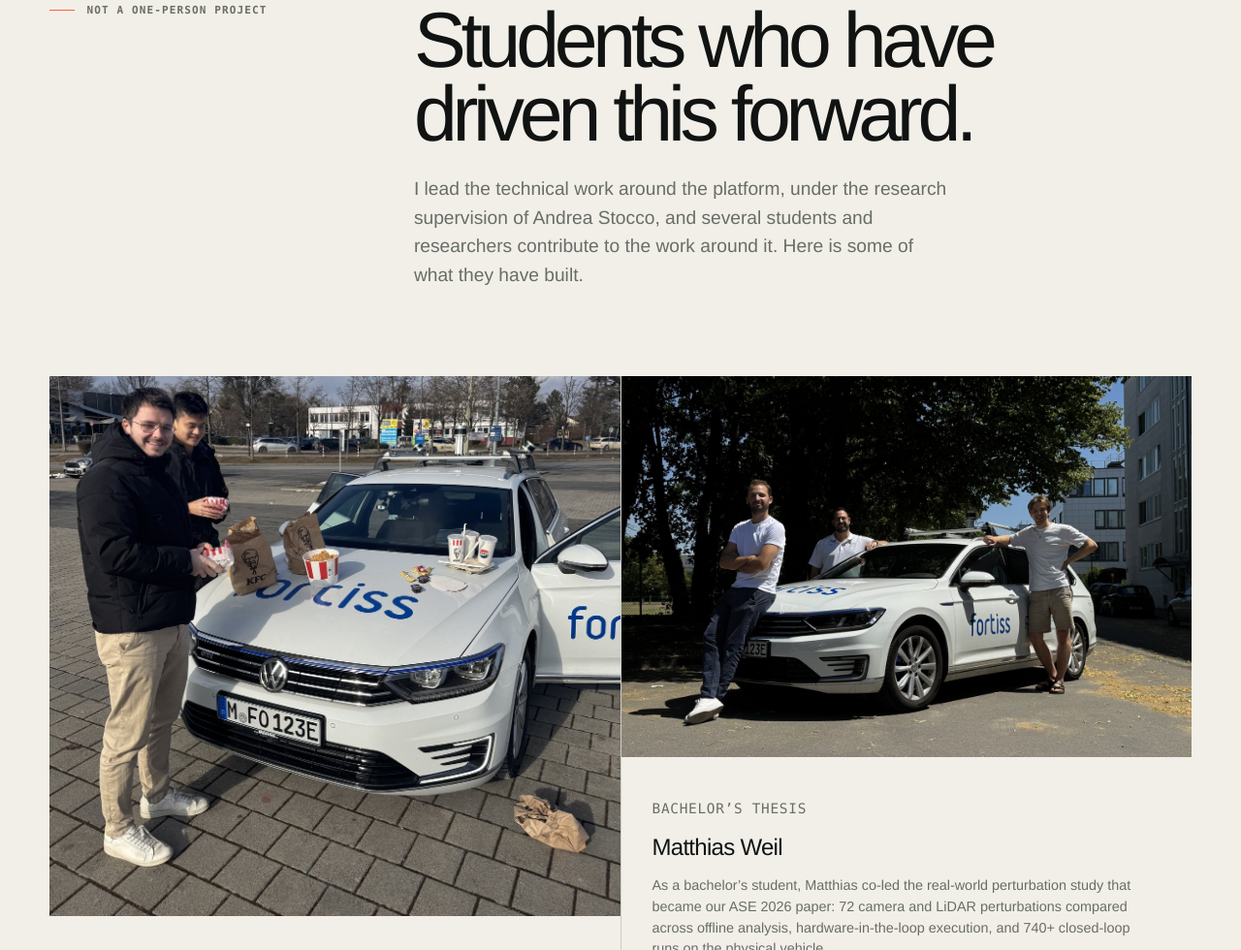
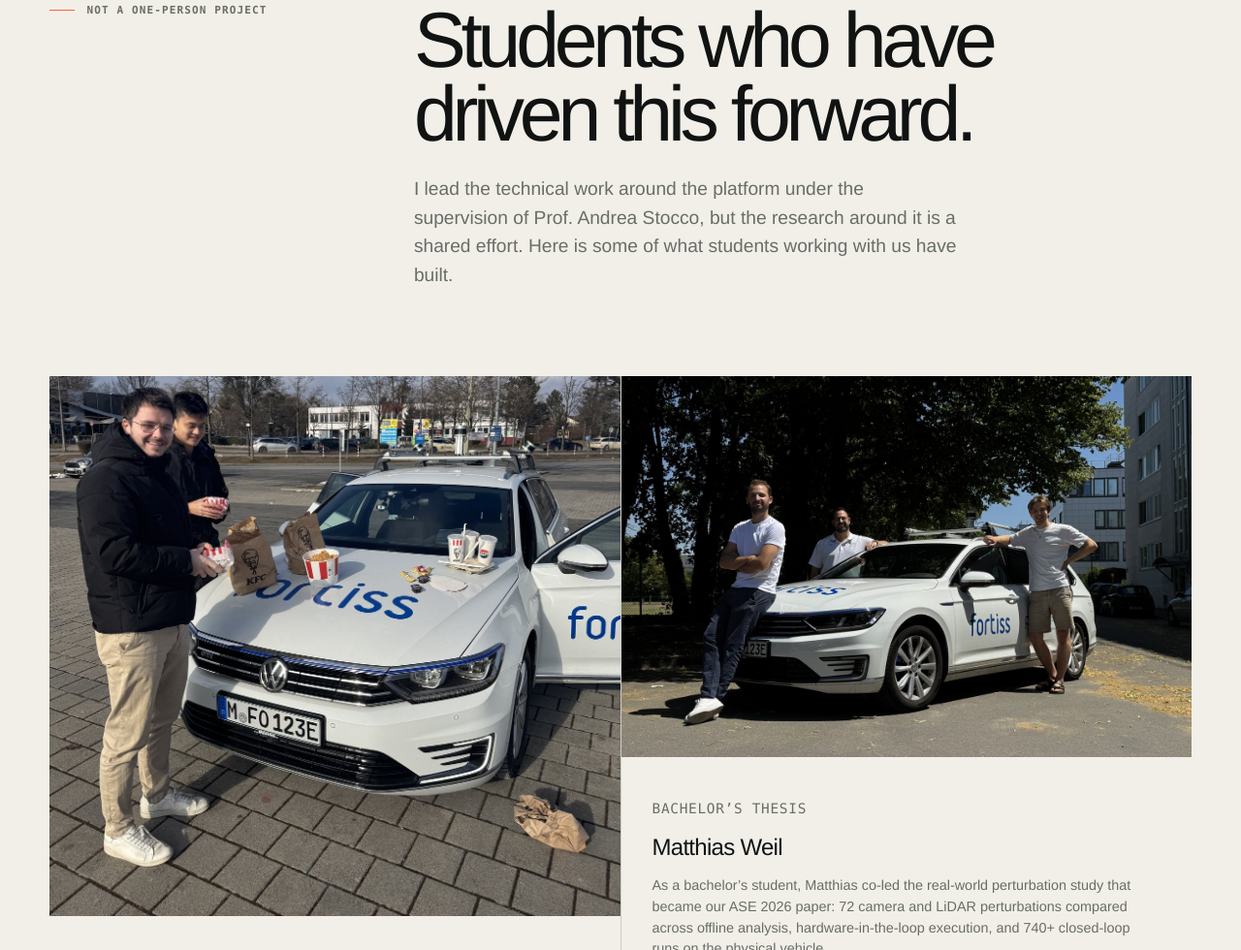
Before and after one commit to steflamb/steflamb.github.io, an Astro site: page /fortuna in a window 1280 px wide. Shown: the part 9271-10251 px from the top of the page at 97% size. Built offline with nearby package versions, Linux system fonts and the light colour scheme; Astro itself is replaced by a stand-in of ours; no server answers.

Commit message:
improved fortuna page

```diff
--- a/src/pages/fortuna.astro
+++ b/src/pages/fortuna.astro
@@ -336,9 +336,9 @@ const perturbationDriveJournalPaper = publications.find((p) => p.title.startsWit
         <div>
           <h2 id="people-heading" class="display-title">Students who have driven this forward.</h2>
           <p class="section-lede">
-            I lead the technical work around the platform, under the research supervision of
-            Andrea Stocco, and several students and researchers contribute to the work around it.
-            Here is some of what they have built.
+            I lead the technical work around the platform under the supervision of Prof. Andrea
+            Stocco, but the research around it is a shared effort. Here is some of what students
+            working with us have built.
           </p>
         </div>
       </div>
```
